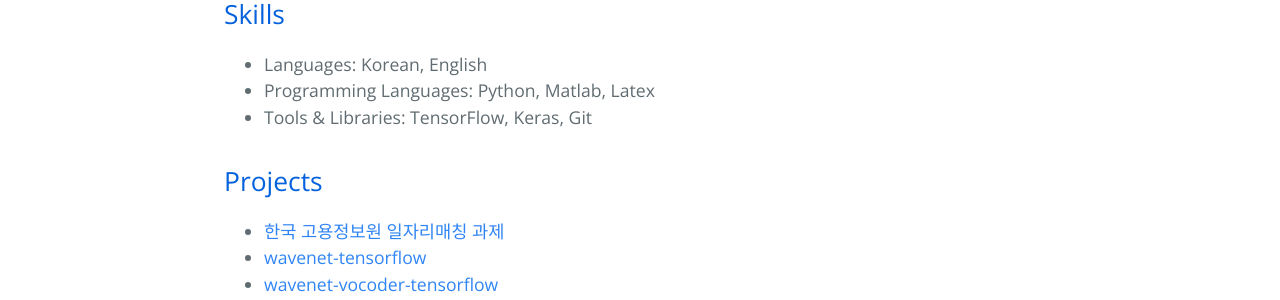
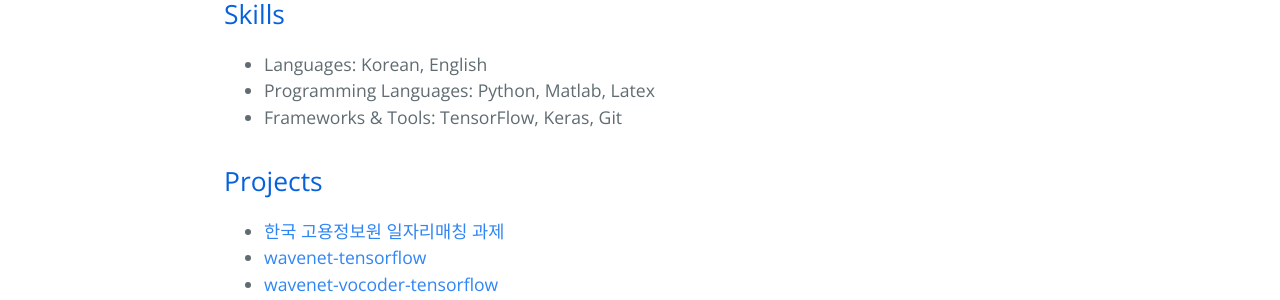
Before and after one commit to hcnoh/hcnoh.github.io, a Jekyll site: the page built from about.md, in a window 1280 px wide. Shown: the part 1453-1753 px from the top of the page. Built offline with Jekyll 4.4.1, drawn with Linux system fonts in a browser that asks for light colours.

Commit message:
Update about.md

```diff
--- a/about.md
+++ b/about.md
@@ -24,7 +24,7 @@
 ## Skills
 - Languages: Korean, English
 - Programming Languages: Python, Matlab, Latex
-- Tools & Libraries: TensorFlow, Keras, Git
+- Frameworks & Tools: TensorFlow, Keras, Git
 
 ## Projects
 - [한국 고용정보원 일자리매칭 과제](http://openapi.work.go.kr/ai/wanted/datadic/dataDicSearchVw.do)
```
